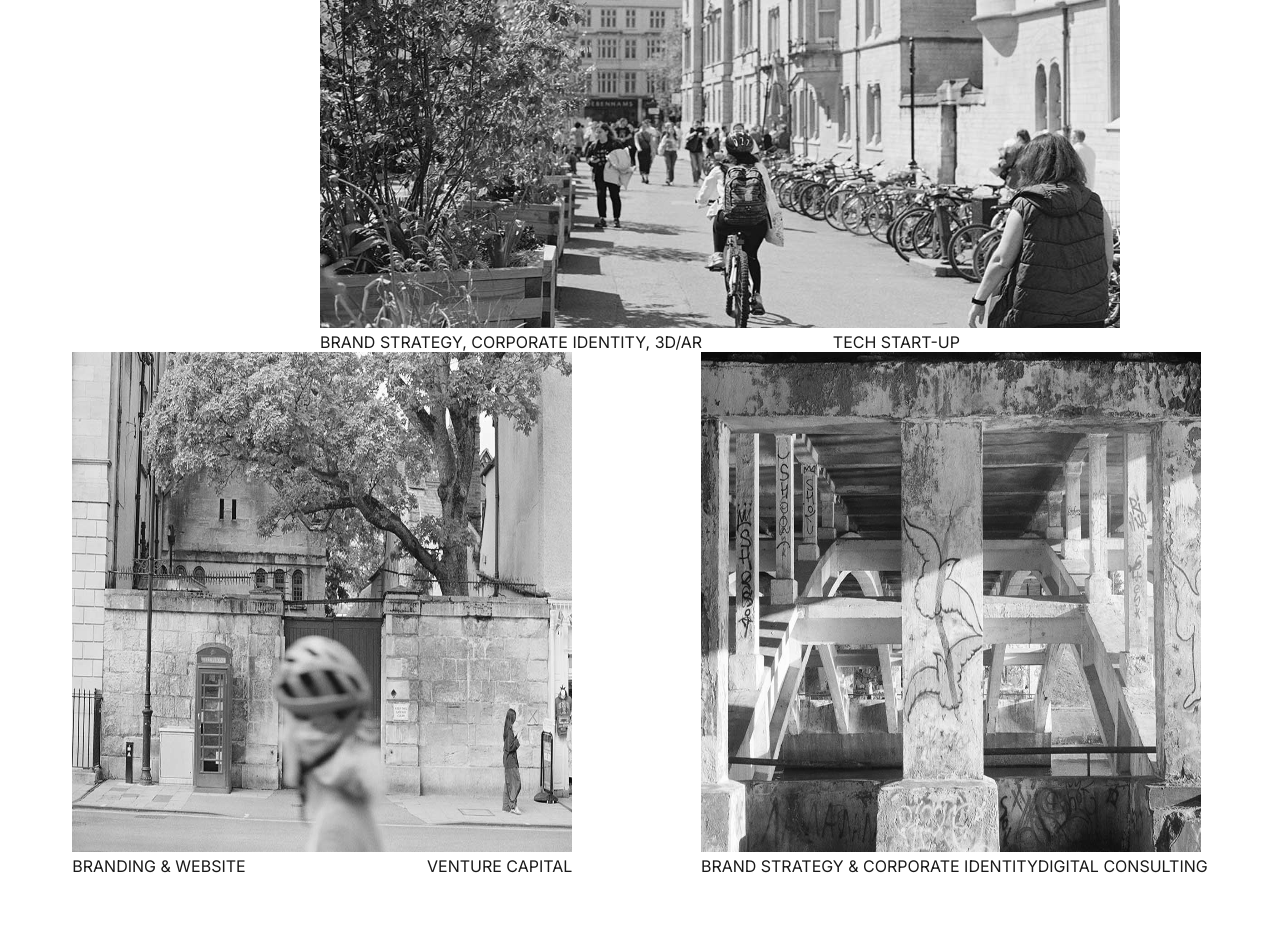
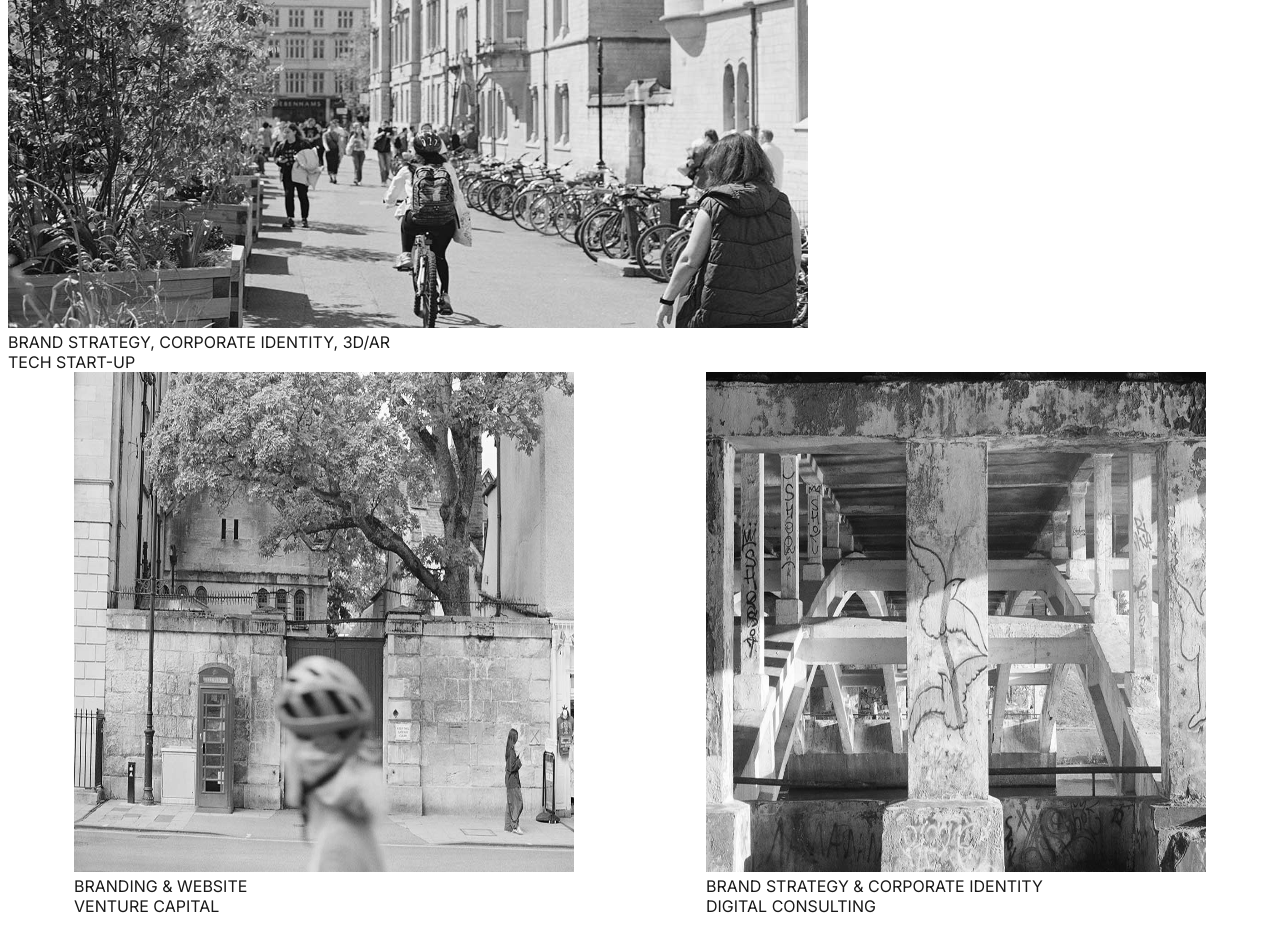
Before and after one commit to alilotfidev/personal-website-template, a Next.js app: page / in a window 1280 px wide. Shown: the part 1921-2873 px from the top of the page. Built offline with nearby package versions, Linux system fonts and the light colour scheme.

Commit message:
latest works is responsive

```diff
--- a/components/LatestWorks.js
+++ b/components/LatestWorks.js
@@ -7,10 +7,10 @@ import thirdImage from "@/public/portfolio/3.jpg";
 export default function LatestWorks() {
   return (
     <section className="min-h-screen bg-black px-10 py-8 text-white">
-      <h2 className="latest-works-title text-center text-9xl font-bold">
+      <h2 className="latest-works-title text-center text-5xl font-bold leading-relaxed sm:text-6xl sm:leading-none lg:text-7xl">
         LATEST WORKS
       </h2>
-      <div className="portfolio-item relative mx-auto my-10 w-[50vw] max-w-7xl after:absolute after:bottom-0 after:left-0 after:h-[1px] after:w-full after:translate-y-[0.8em] after:bg-white after:opacity-70">
+      <div className="portfolio-item relative mx-auto my-10 w-auto max-w-7xl after:absolute after:bottom-0 after:left-0 after:h-[1px] after:w-full after:translate-y-[0.8em] after:bg-white after:opacity-70 sm:w-[50vw]">
         <Image
           src={firstImage}
           alt=""
@@ -18,14 +18,14 @@ export default function LatestWorks() {
           width={800}
           height={500}
         />
-        <div className="portfolio-item-details my-5 flex w-full items-center justify-between text-xs uppercase opacity-90">
+        <div className="portfolio-item-details my-5 flex w-full flex-col items-start justify-between gap-y-4 text-xs uppercase opacity-90 sm:flex-row sm:items-center">
           <div className="portfolio-item-categories">
             brand strategy, corporate identity, 3D/AR
           </div>
           <div className="portfolio-item-brand-type">Tech Start-Up</div>
         </div>
       </div>
-      <div className="home-page-portfolio-grid mx-auto my-10 flex max-w-7xl items-center justify-between gap-x-14">
+      <div className="home-page-portfolio-grid mx-auto my-10 flex max-w-7xl flex-wrap items-center justify-between gap-14">
         <div className="portfolio-item relative mx-auto after:absolute after:bottom-0 after:left-0 after:h-[1px] after:w-full after:translate-y-[0.8em] after:bg-white after:opacity-70">
           <Image
             src={secondImage}
@@ -34,7 +34,7 @@ export default function LatestWorks() {
             width={500}
             height={500}
           />
-          <div className="portfolio-item-details mt-5 flex w-full items-center justify-between text-xs uppercase opacity-90">
+          <div className="portfolio-item-details mt-5 flex w-full flex-col items-start justify-between gap-y-4 text-xs uppercase opacity-90 sm:flex-row sm:items-center">
             <div className="portfolio-item-categories">branding & website</div>
             <div className="portfolio-item-brand-type">venture capital</div>
           </div>
@@ -47,7 +47,7 @@ export default function LatestWorks() {
             width={500}
             height={500}
           />
-          <div className="portfolio-item-details mt-5 flex w-full items-center justify-between text-xs uppercase opacity-90">
+          <div className="portfolio-item-details mt-5 flex w-full flex-col items-start justify-between gap-y-4 text-xs uppercase opacity-90 sm:flex-row sm:items-center">
             <div className="portfolio-item-categories">
               Brand Strategy & Corporate Identity
             </div>
```
